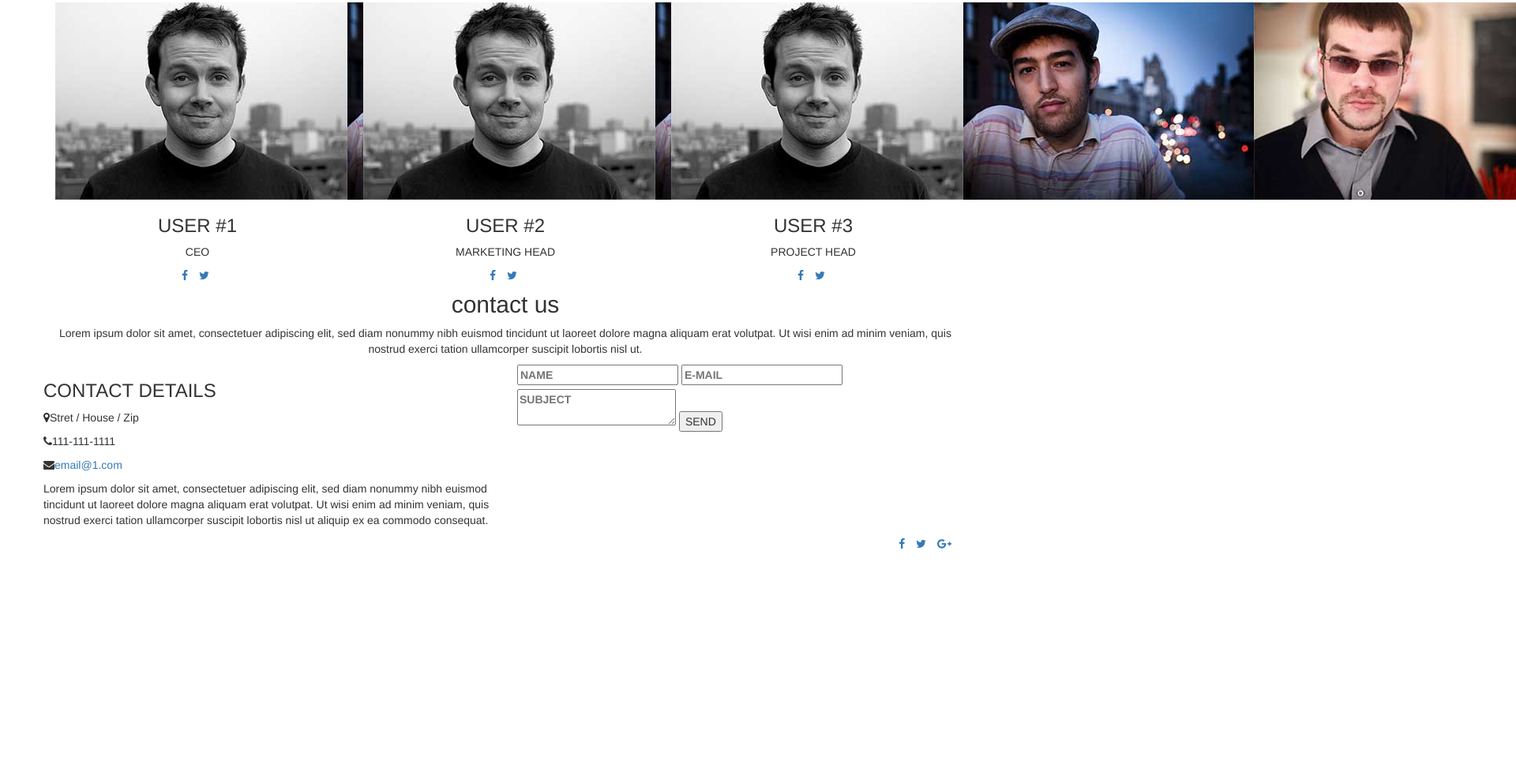
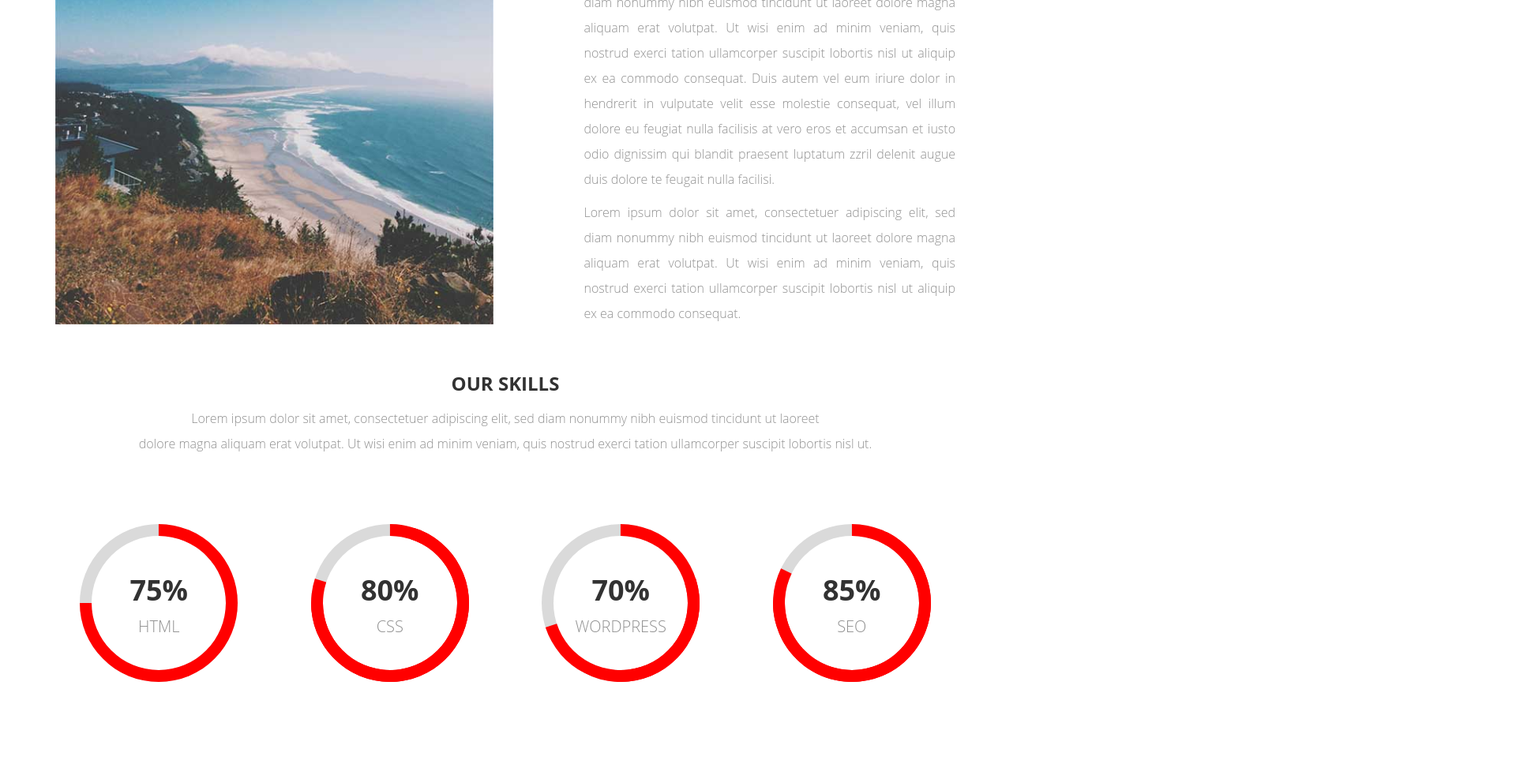
Before and after one commit to shtempel1986/test-hismith, a website: page src/index.pug in a window 1280 px wide. Shown: the part 1120-2107 px from the top of the page at 79% size, 1920 px wide, since content can reach past the window. Before the commit the page ends 1829 px from the top, so only its background shows below. Drawn offline with nearby package versions, Linux system fonts and the light colour scheme; files that its build step writes are made by us from their sources.

Commit message:
основная часть верстки готова

```diff
--- a/src/index.pug
+++ b/src/index.pug
@@ -6,21 +6,22 @@ html
         link(rel="stylesheet" href="css/libs.min.css")
         link(rel="stylesheet" href="css/main.min.css")
     body
-        header
-            ul.header-social.list-inline.list-unstyled
-                li
-                    a(href="#").link_white
-                        i.fa.fa-facebook
-                li
-                    a(href="#").link_white
-                        i.fa.fa-twitter
-                li
-                    a(href="#").link_white
-                        .i.fa.fa-google-plus
-            h1.text-uppercase
-                span.header__text_red Test
-                =" PROJECT"
-            button.header__download Download
+        header.text-center
+            .container
+                ul.header-social.list-inline.list-unstyled
+                    li
+                        a(href="#").link_white
+                            i.fa.fa-facebook
+                    li
+                        a(href="#").link_white
+                            i.fa.fa-twitter
+                    li
+                        a(href="#").link_white
+                            .i.fa.fa-google-plus
+                h1.text-uppercase
+                    span.header__text_red Test
+                    =" PROJECT"
+                button.header__download Download
         main
             .about.container.text-center
                 h2.text-uppercase about us
@@ -28,7 +29,7 @@ html
                     Lorem ipsum dolor sit amet, consectetuer adipiscing elit, sed diam nonummy nibh euismod tincidunt ut laoreet                    dolore magna aliquam erat volutpat. Ut wisi enim ad minim veniam, quis nostrud exerci tation ullamcorper suscipit lobortis nisl ut                    aliquip ex ea commodo consequat. Duis autem vel eum iriure dolor in hendrerit.
             .history.container
                 .row
-                    img(src="img/our__img.jpg").col-md-6
+                    img(src="img/our__img.jpg").col-md-6.history__img
                     .col-md-1
                     .col-md-5
                         h2.history__heading Our History
@@ -38,34 +39,44 @@ html
                             Lorem ipsum dolor sit amet, consectetuer adipiscing elit, sed diam nonummy nibh euismod tincidunt ut laoreet dolore magna aliquam erat volutpat. Ut wisi enim ad minim veniam, quis nostrud exerci tation ullamcorper suscipit lobortis nisl ut aliquip ex ea commodo consequat.
             .skills.container.text-center
                 h2.text-uppercase our skills
-                p.skills__text.
-                    Lorem ipsum dolor sit amet, consectetuer adipiscing elit, sed diam nonummy nibh euismod tincidunt ut laoreet                    dolore magna aliquam erat volutpat. Ut wisi enim ad minim veniam, quis nostrud exerci tation ullamcorper suscipit lobortis nisl ut.
+                p.skills__text
+                    |Lorem ipsum dolor sit amet, consectetuer adipiscing elit, sed diam nonummy nibh euismod tincidunt ut laoreet
+                    br
+                    |dolore magna aliquam erat volutpat. Ut wisi enim ad minim veniam, quis nostrud exerci tation ullamcorper suscipit lobortis nisl ut.
                 .row
                     .skill-item.col-md-3
-                        .circle.circle-html
+                        .circle
+                        .circle_75p.circle.circle_red
                         h3.skill-item__heading 75%
-                        p.skill-item__text HTMl
+                        p.skill-item__text HTML
                     .skill-item.col-md-3
-                        .circle.circle-css
+                        .circle
+                        .circle_75p.circle.circle_red
+                        .circle_80p.circle.circle_red
                         h3.skill-item__heading 80%
                         p.skill-item__text CSS
                     .skill-item.col-md-3
-                        .circle.circle-wordpress
+                        .circle
+                        .circle_50p.circle.circle_red
+                        .circle_70p.circle.circle_red
                         h3.skill-item__heading 70%
                         p.skill-item__text WORDPRESS
                     .skill-item.col-md-3
-                        .circle.circle-seo
+                        .circle
+                        .circle_75p.circle.circle_red
+                        .circle_85p.circle.circle_red
                         h3.skill-item__heading 85%
                         p.skill-item__text SEO
             .team.container.text-center
-                h2.text-uppercase our team
-                p.
-                    Lorem ipsum dolor sit amet, consectetuer adipiscing elit, sed diam nonummy nibh euismod tincidunt ut laoreet                    dolore magna aliquam erat volutpat. Ut wisi enim ad minim veniam, quis nostrud exerci tation ullamcorper suscipit lobortis nisl ut.
-                .row
+                h2.text-uppercase.team__heading our team
+                p.team__text
+                    |Lorem ipsum dolor sit amet, consectetuer adipiscing elit, sed diam nonummy nibh euismod tincidunt ut laoreet
+                    br
+                    |dolore magna aliquam erat volutpat. Ut wisi enim ad minim veniam, quis nostrud exerci tation ullamcorper suscipit lobortis nisl ut.
+                .row.text-left
                     .team-user.col-md-4
-                        img(src="img/team__users.jpg").team-user__img
+                        img(src="img/team__user1.jpg").team-user__img
                         h3.team-user__heading USER #1
-                        p.team-user__text CEO
                         ul.team-socials.list-inline.list-unstyled
                             li
                                 a(href="#").link_red
@@ -73,10 +84,10 @@ html
                             li
                                 a(href="#").link_red
                                     i.fa.fa-twitter
+                        p.team-user__text CEO
                     .team-user.col-md-4
-                        img(src="img/team__users.jpg").team-user__img
+                        img(src="img/team__user2.jpg").team-user__img
                         h3.team-user__heading USER #2
-                        p.team-user__text MARKETING HEAD
                         ul.team-socials.list-inline.list-unstyled
                             li
                                 a(href="#").link_red
@@ -84,10 +95,10 @@ html
                             li
                                 a(href="#").link_red
                                     i.fa.fa-twitter
+                        p.team-user__text MARKETING HEAD
                     .team-user.col-md-4
-                        img(src="img/team__users.jpg").team-user__img
+                        img(src="img/team__user3.jpg").team-user__img
                         h3.team-user__heading USER #3
-                        p.team-user__text PROJECT HEAD
                         ul.team-socials.list-unstyled.list-inline
                             li
                                 a(href="#").link_red
@@ -95,32 +106,36 @@ html
                             li
                                 a(href="#").link_red
                                     i.fa.fa-twitter
-                    .contact.text-center
-                        h2.contact__heading contact us
-                        p.contact__text.
-                            Lorem ipsum dolor sit amet, consectetuer adipiscing elit, sed diam nonummy nibh euismod tincidunt ut laoreet                            dolore magna aliquam erat volutpat. Ut wisi enim ad minim veniam, quis nostrud exerci tation ullamcorper suscipit lobortis nisl ut.
-                        .row.text-left
-                            .contact-details.col-md-6
-                                h3.contact-details__heading.text-uppercase Contact details
-                                p.contact__address
-                                    i.fa.fa-map-marker
-                                    |Stret / House / Zip
-                                p.contact__phone
-                                    i.fa.fa-phone
-                                    |111-111-1111
-                                p.contact__email
-                                    i.fa.i.fa.fa-envelope
-                                    a(href="email@1.com").contact__emailto email@1.com
-                                p.contact-details__text.
-                                    Lorem ipsum dolor sit amet, consectetuer adipiscing elit, sed diam nonummy nibh euismod tincidunt ut laoreet dolore magna aliquam erat volutpat. Ut wisi enim ad minim veniam, quis nostrud exerci tation ullamcorper suscipit lobortis nisl ut aliquip ex ea commodo consequat.
-                            form.contact-form.col-md-6
-                                label
-                                    input(name="name" type="text" placeholder="NAME").contact-from__name
-                                label
-                                    input(name="mail" type="text" placeholder="E-MAIL").contact-from__email
-                                label
-                                    textarea(name="subject" placeholder="SUBJECT").contact-from__subject
-                                button(type="submit").contact-from__submit SEND
+                        p.team-user__text PROJECT HEAD
+            .contact.text-center.container
+                h2.contact__heading contact us
+                p.contact__text
+                    |Lorem ipsum dolor sit amet, consectetuer adipiscing elit, sed diam nonummy nibh euismod tincidunt ut laoreet
+                    br
+                    | dolore magna aliquam erat volutpat. Ut wisi enim ad minim veniam, quis nostrud exerci tation ullamcorper suscipit lobortis nisl ut.
+                .row.text-left
+                    .contact-details.col-md-6
+                        h3.contact-details__heading.text-uppercase Contact details
+                        p.contact__address
+                            i.fa.fa-map-marker.red
+                            |Stret / House / Zip
+                        p.contact__phone
+                            i.fa.fa-phone.red
+                            |111-111-1111
+                        p.contact__email
+                            i.fa.i.fa.fa-envelope.red
+                            a(href="email@1.com").contact__emailto email@1.com
+                        p.contact-details__text Lorem ipsum dolor sit amet, consectetuer adipiscing elit, sed diam nonummy nibh euismod tincidunt ut laoreet dolore magna aliquam erat volutpat. Ut wisi enim ad minim veniam, quis nostrud exerci tation ullamcorper suscipit lobortis nisl ut aliquip ex ea commodo consequat.
+                    form.contact-form.col-md-6
+                        h3.contact-form__heading.text-uppercase send us a message
+                        .row
+                            label(for="name").col-xs-6
+                                input(name="name" type="text" placeholder="NAME" id="name").contact-from__name
+                            label(for="mail").col-xs-6
+                                input(name="mail" type="text" placeholder="E-MAIL" id="mail").contact-from__email
+                            label(for="subject").col-xs-12
+                                textarea(name="subject" placeholder="SUBJECT" id="subject" rows="4").contact-from__subject
+                        button(type="submit").contact-form__submit SEND
         footer.container.text-right
             ul.footer-socials.list-inline.list-unstyled
                 li
--- a/src/sass/main.sass
+++ b/src/sass/main.sass
@@ -1,5 +1,154 @@
 $header-black: #323232
-$text-grey: #919191
 $red: #ff0000
 $red-text: #cb2e2e
+$text-grey: #919191
 $form-border-grey: #cccccc
+$circle-grey: #dadada
+
+@font-face
+  font-family: "Myriad Pro"
+  font-weight: normal
+  src: url("../fonts/MyriadPro-Regular.otf")
+
+*
+  font: lighter 16px "Open Sans"
+.fa
+  font-size: 20px
+p
+  color: $text-grey
+  line-height: 32px
+h2,h3
+  font-weight: bold
+  color: $header-black
+  text-transform: uppercase
+h2
+  font-size: 24px
+a.link_red
+  color: $red
+a.link_white
+  color: #fff
+.red
+  color: $red
+header
+  background: url("../img/header__bg.jpg") no-repeat center
+  background-size: cover
+  height: 650px
+.header-social
+  float: right
+  margin: 25px
+h1
+  margin: 300px 0 40px 0
+  color: #fff
+  font: normal 36px "Myriad Pro"
+  .header__text_red
+    font: normal 36px "Myriad Pro"
+    color: $red-text
+.header__download
+  font: bold 24px "Open Sans"
+  color: #fff
+  background: transparent
+  border-radius: 0
+  border: solid 2px #fff
+  text-transform: uppercase
+  padding: 10px 24px
+.about
+  margin: 55px auto
+  h2
+    margin: 28px
+.history
+  h2
+    margin: 60px 0 40px
+    margin-left: -13px
+  p
+    text-align: justify
+    margin-left: -13px
+.skills
+  margin: 50px auto
+  h2
+    margin: 0 0 15px
+.skill-item
+  margin: 50px 0
+  padding: 70px 15px
+  position: relative
+  &__heading
+    font-size: 36px
+  &__text
+    font-size: 20px
+//Круговые диаграммы
+.circle
+  height: 200px
+  width: 200px
+  position: absolute
+  top: 50%
+  left: 50%
+  margin: -100px
+  border: solid 15px $circle-grey
+  border-radius: 50%
+.circle_red
+  border-color: $red
+.circle_75p
+  border-top: solid 15px transparent
+  transform: rotate(-45deg)
+.circle_80p
+  border-top: solid 15px transparent
+  transform: rotate(-27deg)
+.circle_50p
+  border-top: solid 15px transparent
+  border-left: solid 15px transparent
+  transform: rotate(-45deg)
+.circle_70p
+  border-top: solid 15px transparent
+  border-left: solid 15px transparent
+  transform: rotate(27deg)
+.circle_85p
+  border-top: solid 15px transparent
+  transform: rotate(-19deg)
+
+.team__heading
+  margin: 0 0 20px
+.team-user__img
+  margin: 0 0 15px
+.team-user__heading
+  font-size: 16px
+  display: inline-block
+  margin: 0
+.team-user__text
+  font-size: 14px
+.team-socials
+  float: right
+
+.contact
+  margin: 120px auto 0
+  &__heading
+    margin: 0 0 20px
+  &__text
+    margin: 0 0 60px
+  &-details__heading
+    font-size: 20px
+  .fa
+    width: 30px
+    font-size: 24px
+  &__emailto
+    text-decoration: none
+    color: $text-grey
+.contact-form
+  &__heading
+    font-size: 20px
+    margin: 0 0 30px
+  label
+    margin: 10px 0
+  input, textarea
+    padding: 10px
+    width: 100%
+    font-weight: lighter
+    border: solid 1px $form-border-grey
+    resize: none
+  &__submit
+    margin: 10px 0
+    border: none
+    padding: 10px 60px
+    background: $red
+    color: #fff
+    font: bold 24px "Open Sans"
+footer
+  margin: 65px auto 20px
```
Also changed, not shown: src/css/main.css, src/css/main.min.css, src/fonts/MyriadPro-Regular.otf (added), src/img/team__user1.jpg (added), src/img/team__user2.jpg (added), src/img/team__user3.jpg (added), src/img/team__users.jpg (deleted), src/index.html.
